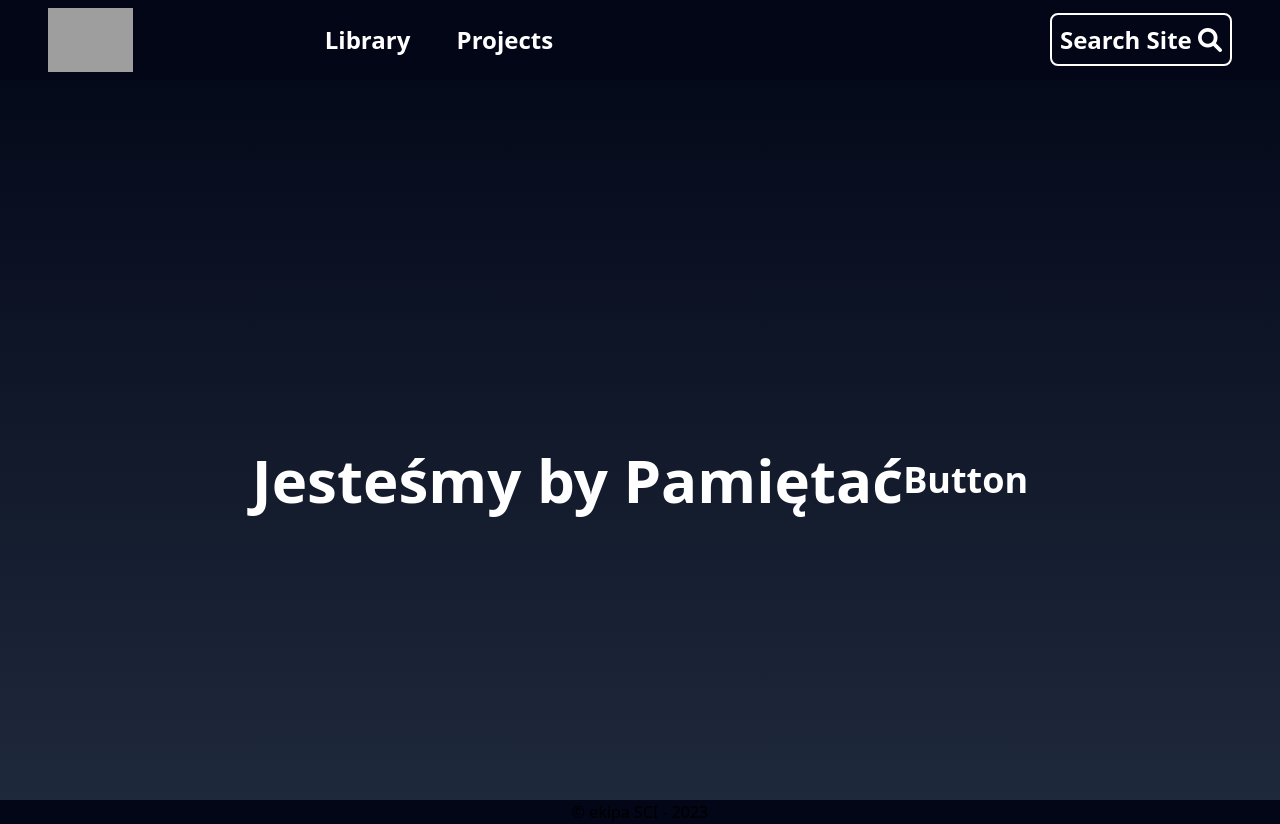
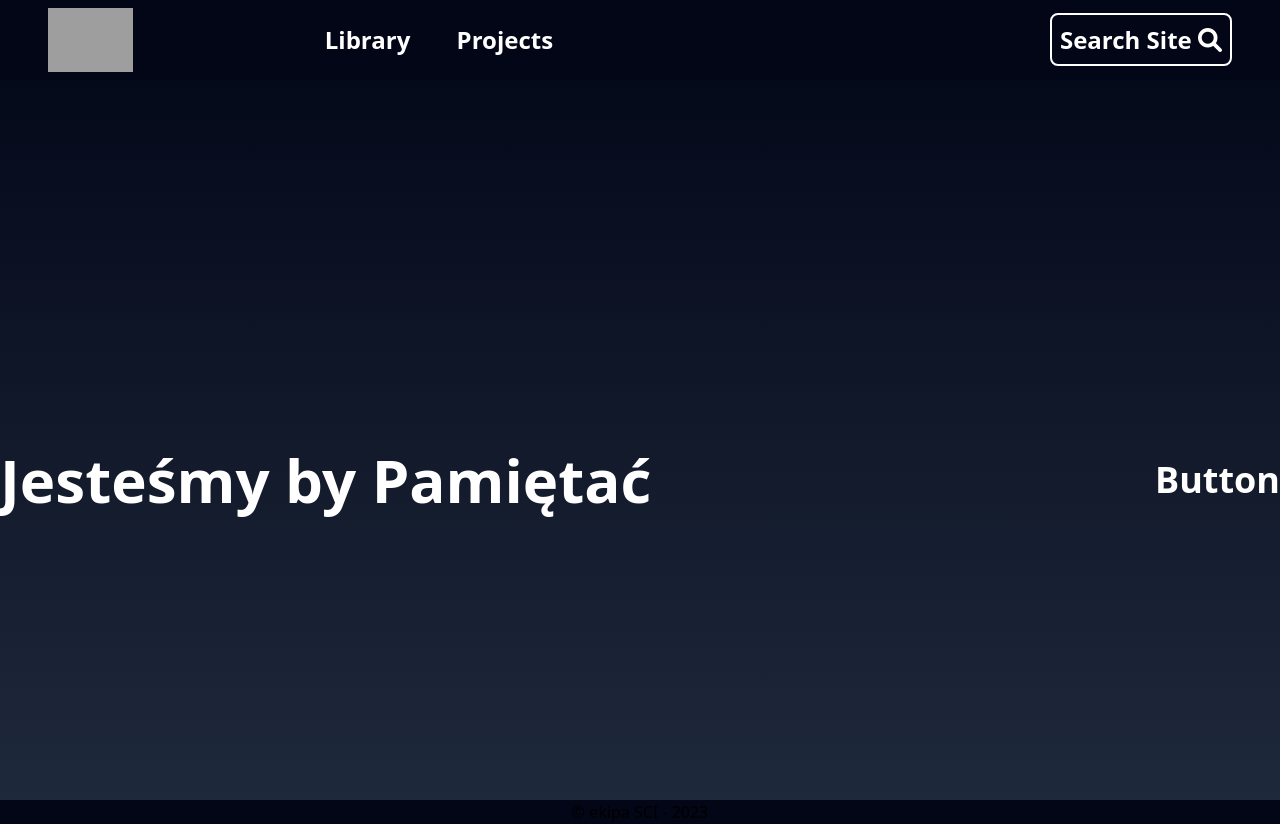
Before and after one commit to sikoramodra/Historia, a Svelte app in the folder Strona Internetowa/: page / in a window 1280 px wide. Built offline with nearby package versions, Linux system fonts and the light colour scheme; grey boxes are pictures that could not be loaded.

Commit message:
fix: align text

```diff
--- a/Strona Internetowa/src/routes/Home.svelte
+++ b/Strona Internetowa/src/routes/Home.svelte
@@ -99,8 +99,8 @@
 <div id="main-container" class="font-bold h-screen w-full overflow-auto">
     <!--kontener1-->
     <div id="container1" class="h-dvh flex justify-center items-center bg-gradient-to-b from-slate-950 to-slate-800 text-white w-full relative">
-        <div id="osiem" class="w-full absolute top-20 left-0 bottom-0 right-0 justify-center items-center h-screen flex">
-            <h1 class="text-6xl">{$textToAnimate}</h1>
+        <div id="osiem" class="w-full absolute top-20 left-0 bottom-0 right-0 h-screen text-left flex justify-between items-center">
+            <h1 class="text-6xl select-none">{$textToAnimate}</h1>
             <button class="text-4xl">Button</button>
         </div>
     </div>
@@ -139,6 +139,7 @@
         scroll-behavior: smooth;
         overscroll-behavior-y: contain;
         overscroll-behavior-inline: contain;
+        -webkit-user-drag:none;
     }
 
 
```
